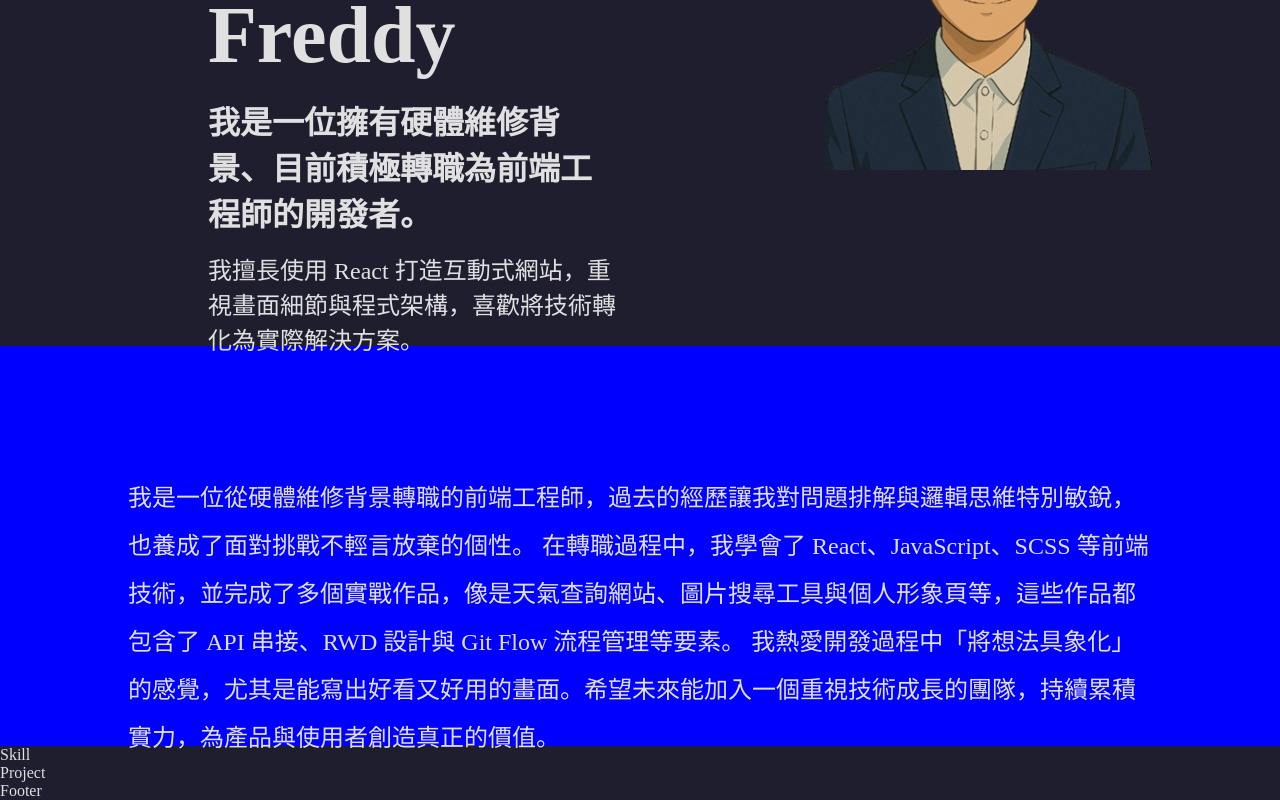
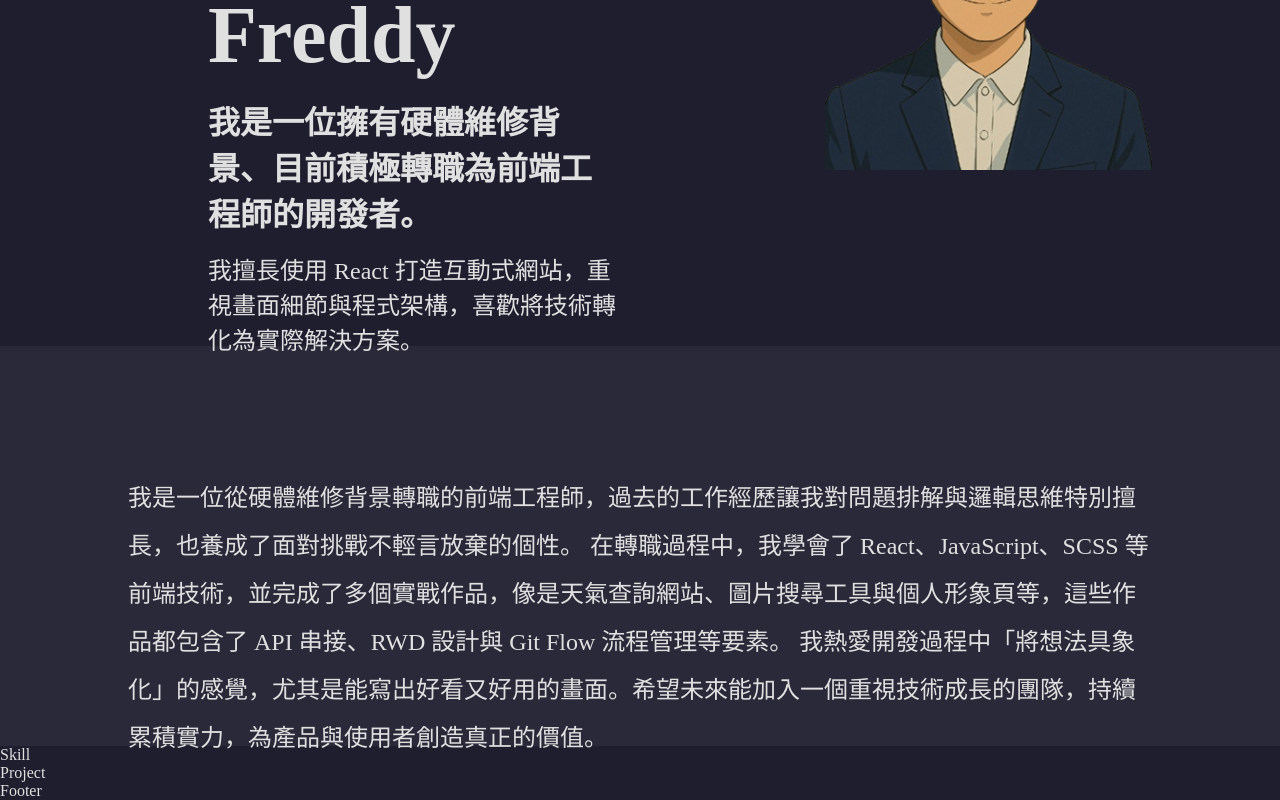
Before and after one commit to freddy990117/My_Website, a React (Vite) app: page / in a window 1280 px wide. Shown: the part 414-1214 px from the top of the page. Built offline with nearby package versions, Linux system fonts and the light colour scheme.

Commit message:
更改 About me 的背景顏色與內文

```diff
--- a/src/Components/Homepage.jsx
+++ b/src/Components/Homepage.jsx
@@ -38,7 +38,7 @@ const Homepage = () => {
       </section>
       <section id="aboutMe" className="aboutMe">
         <p>
-          我是一位從硬體維修背景轉職的前端工程師，過去的經歷讓我對問題排解與邏輯思維特別敏銳，也養成了面對挑戰不輕言放棄的個性。
+          我是一位從硬體維修背景轉職的前端工程師，過去的工作經歷讓我對問題排解與邏輯思維特別擅長，也養成了面對挑戰不輕言放棄的個性。
           在轉職過程中，我學會了 React、JavaScript、SCSS
           等前端技術，並完成了多個實戰作品，像是天氣查詢網站、圖片搜尋工具與個人形象頁等，這些作品都包含了
           API 串接、RWD 設計與 Git Flow 流程管理等要素。
--- a/src/index.css
+++ b/src/index.css
@@ -78,9 +78,9 @@ header {
   align-items: center;
   width: 100%;
   height: 50vh;
-  background-color: blue;
   padding: 8rem;
   line-height: 3rem;
+  background-color: rgba(44, 44, 60, 0.8);
   p {
     font-size: 1.5rem;
   }
```
